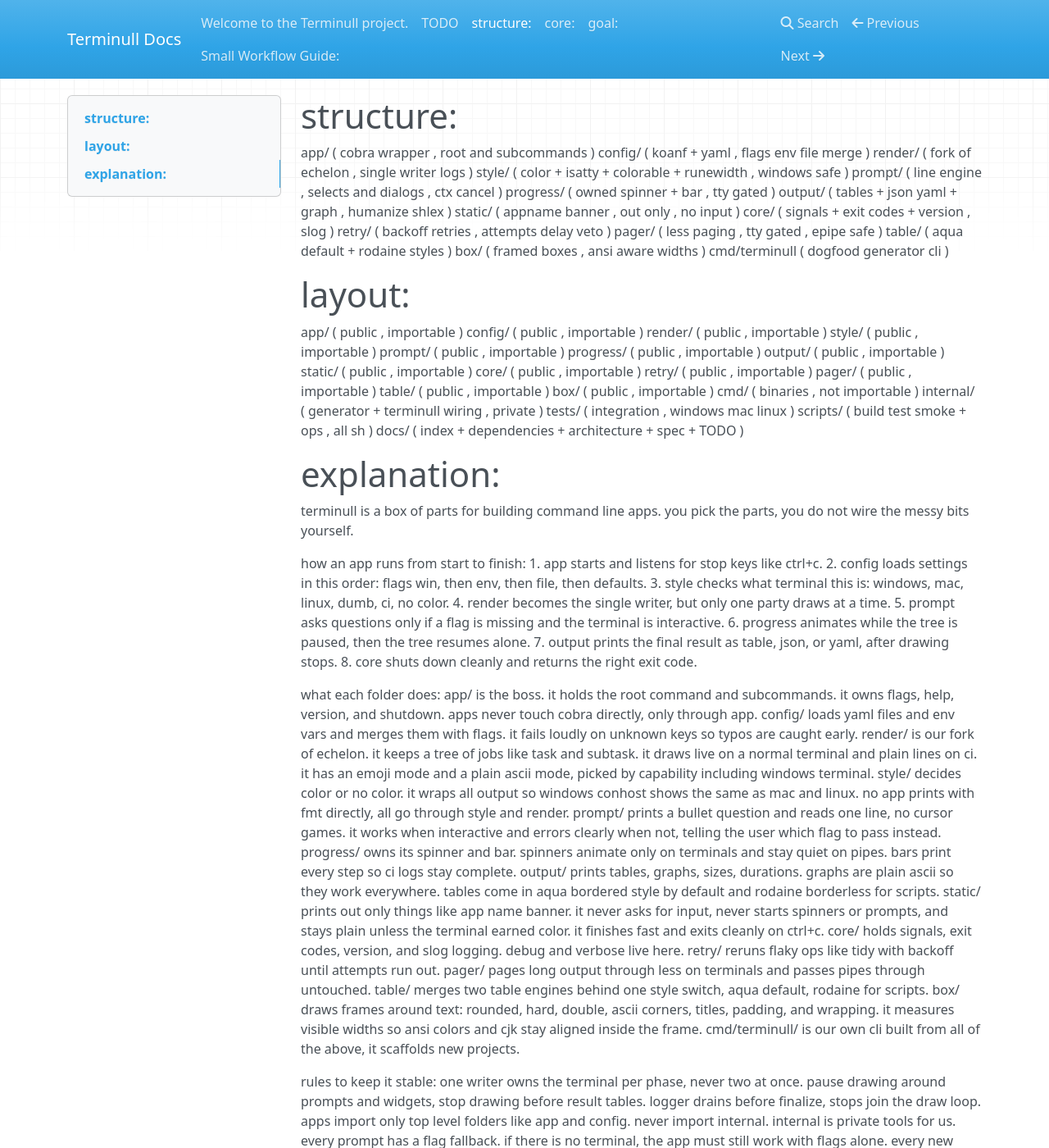
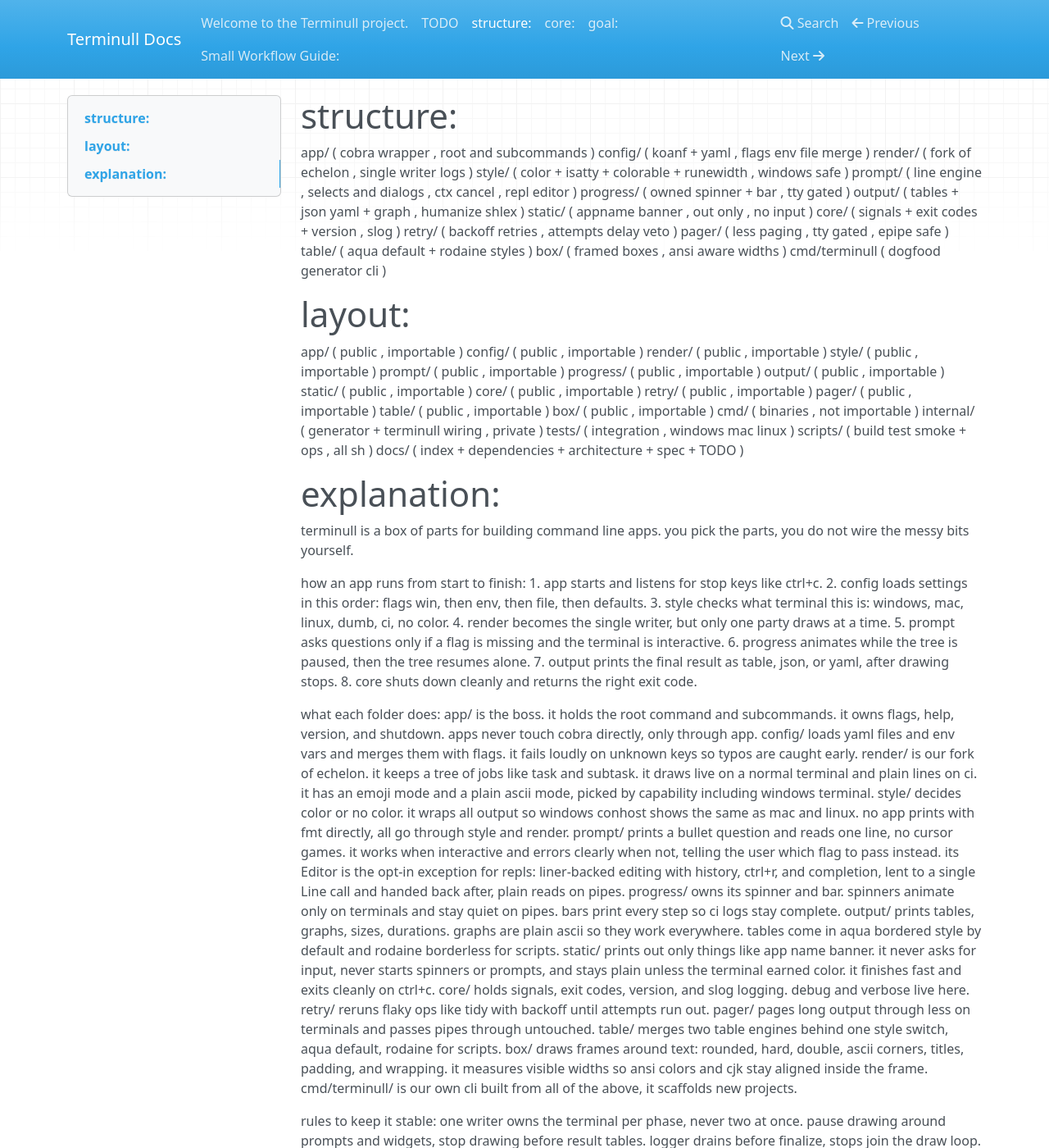
Before and after one commit to CHE3MZ/terminull, an MkDocs documentation site: the page built from docs/architecture.md, in a window 1280 px wide and 1400 px high. Shown: the whole window at 82% size. Built offline with MkDocs 1.6.1, drawn with Linux system fonts in a browser that asks for light colours; nearby versions of some CDN libraries.

Commit message:
docs: record prompt editor in spec, architecture, dependencies, todo

```diff
--- a/docs/architecture.md
+++ b/docs/architecture.md
@@ -4,7 +4,7 @@ app/ ( cobra wrapper , root and subcommands )
 config/ ( koanf + yaml , flags env file merge )
 render/ ( fork of echelon , single writer logs )
 style/ ( color + isatty + colorable + runewidth , windows safe )
-prompt/ ( line engine , selects and dialogs , ctx cancel )
+prompt/ ( line engine , selects and dialogs , ctx cancel , repl editor )
 progress/ ( owned spinner + bar , tty gated )
 output/ ( tables + json yaml + graph , humanize shlex )
 static/ ( appname banner , out only , no input )
@@ -56,7 +56,7 @@ app/ is the boss. it holds the root command and subcommands. it owns flags, help
 config/ loads yaml files and env vars and merges them with flags. it fails loudly on unknown keys so typos are caught early.
 render/ is our fork of echelon. it keeps a tree of jobs like task and subtask. it draws live on a normal terminal and plain lines on ci. it has an emoji mode and a plain ascii mode, picked by capability including windows terminal.
 style/ decides color or no color. it wraps all output so windows conhost shows the same as mac and linux. no app prints with fmt directly, all go through style and render.
-prompt/ prints a bullet question and reads one line, no cursor games. it works when interactive and errors clearly when not, telling the user which flag to pass instead.
+prompt/ prints a bullet question and reads one line, no cursor games. it works when interactive and errors clearly when not, telling the user which flag to pass instead. its Editor is the opt-in exception for repls: liner-backed editing with history, ctrl+r, and completion, lent to a single Line call and handed back after, plain reads on pipes.
 progress/ owns its spinner and bar. spinners animate only on terminals and stay quiet on pipes. bars print every step so ci logs stay complete.
 output/ prints tables, graphs, sizes, durations. graphs are plain ascii so they work everywhere. tables come in aqua bordered style by default and rodaine borderless for scripts.
 static/ prints out only things like app name banner. it never asks for input, never starts spinners or prompts, and stays plain unless the terminal earned color. it finishes fast and exits cleanly on ctrl+c.
```
Also changed, not shown: docs/TODO.md (+4 -0 lines), docs/dependencies.md (+1 -0 lines), docs/spec.md (+4 -1 lines).
